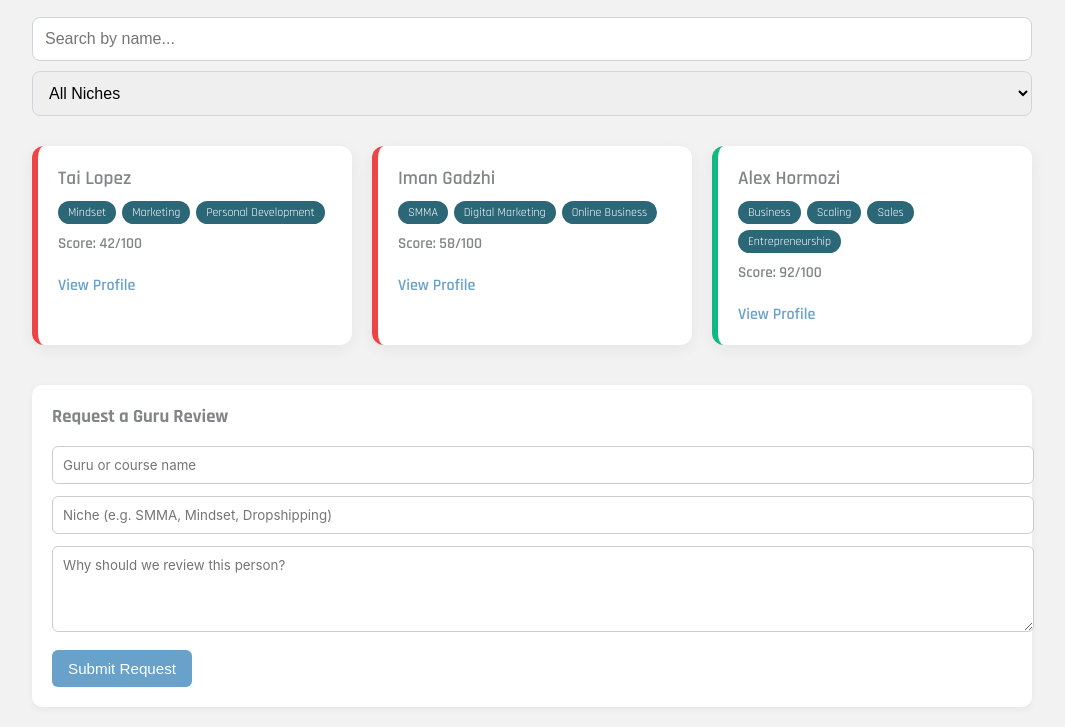
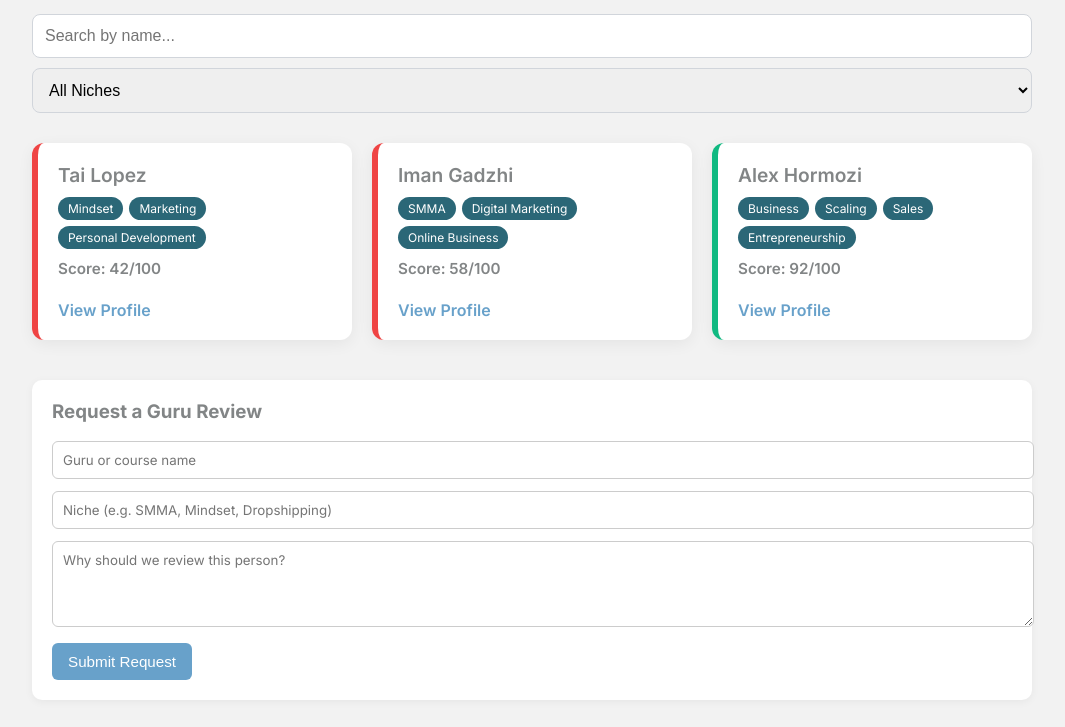
Before and after one commit to ItsSuperDuperAwesome/credcheck-landing, a plain HTML site: page gurus/index.html in a window 1280 px wide. Shown: the part 145-872 px from the top of the page, without its empty margins (108-1173 px from the left). Drawn offline with Linux system fonts and the light colour scheme.

Commit message:
Update index.html

```diff
--- a/gurus/index.html
+++ b/gurus/index.html
@@ -4,7 +4,7 @@
   <meta charset="UTF-8" />
   <meta name="viewport" content="width=device-width, initial-scale=1.0" />
   <title>CredCheck Guru Directory</title>
-  <link href="https://fonts.googleapis.com/css2?family=Rajdhani:wght@400;600;700&display=swap" rel="stylesheet">
+  <link href="https://fonts.googleapis.com/css2?family=Inter:wght@400;600;700&display=swap" rel="stylesheet">
   <style>
     :root {
   --bg-color: #F2F2F2;
@@ -25,7 +25,7 @@
   --primary-color: #DDDDDD;
 }
     body {
-      font-family: 'Rajdhani', sans-serif;
+      font-family: 'Inter', sans-serif;
       margin: 0;
       background: var(--bg-color);
       padding: 20px;
```
